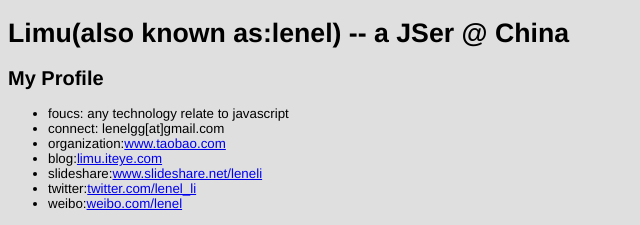
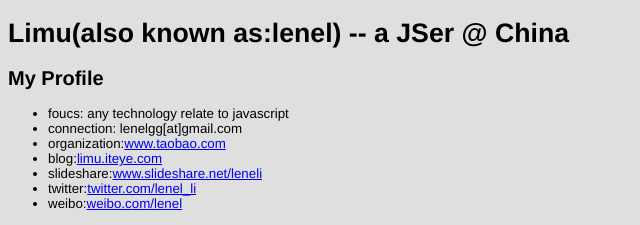
Before and after one commit to limu/limu.github.com, a plain HTML site: page index.html in a window 1280 px wide. Shown: the top 225 px of the page, 0-640 px from the left. Drawn offline with Linux system fonts and the light colour scheme; a script that the page names is missing.

Commit message:
connection

```diff
--- a/index.html
+++ b/index.html
@@ -13,7 +13,7 @@
                 foucs: any technology relate to javascript
             </li>
             <li>
-                connect: lenelgg[at]gmail.com
+                connection: lenelgg[at]gmail.com
             </li>
             <li>
                 organization:<a href="http://taobao.com">www.taobao.com</a>
```
